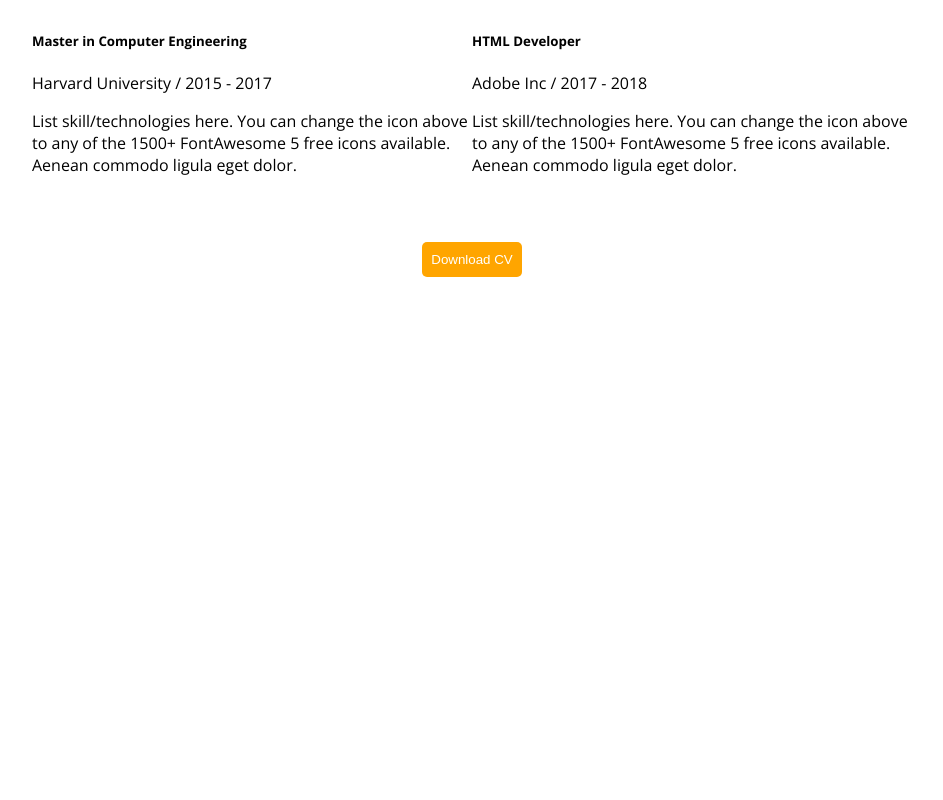
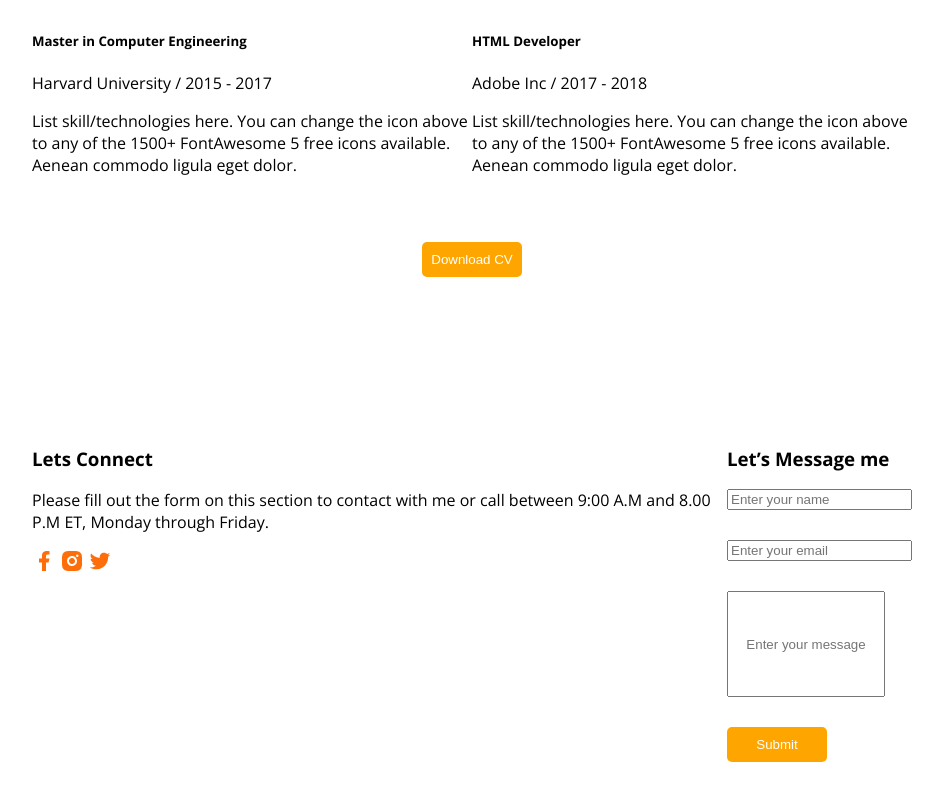
Before and after one commit to Akash-Kumar-Sarkar/web-portfolio, a plain HTML site: page index.html in a window 1280 px wide. Shown: the part 2201-3001 px from the top of the page, without its empty margins (168-1111 px from the left). Before the commit the page ends 2528 px from the top, so only its background shows below. Drawn offline with nearby package versions, Linux system fonts and the light colour scheme.

Commit message:
final push

```diff
--- a/index.html
+++ b/index.html
@@ -142,8 +142,25 @@
 </section>
 
     </main>
+
     <footer>
+        <section class="foot">
+            <div>
+                <h3>Lets Connect</h3>
+                <p>Please fill out the form on this section to contact with me or call between 9:00 A.M and 8.00 P.M ET, Monday through Friday.</p>
+                    <img src="images/icons/facebook.png" alt="">
+                    <img src="images/icons/insta.png" alt="">
+                    <img src="images/icons/twitter.png" alt="">
 
+            </div>
+            <div class="mes">
+                <h3>Let’s Message me</h3>
+                <input type="name" placeholder="Enter your name">
+                <input type="email" placeholder="Enter your email">
+               <input class="sms" type="text" placeholder="Enter your message">
+               <input class="btn_hire" type="button" value="Submit">
+            </div>
+        </section>
     </footer>
 </body>
 </html>
--- a/style/style.css
+++ b/style/style.css
@@ -93,3 +93,19 @@ nav a{
     text-align: center;
     margin-top: 50px;
 }
+.sms{
+    height: 100px;
+    width: 150px;
+    text-align: center;
+}
+.mes {
+    display: block;
+}
+input{
+    display: block;
+    margin-bottom: 30px;
+}
+.foot{
+    display:flex;
+    margin: 150px;
+}
```
